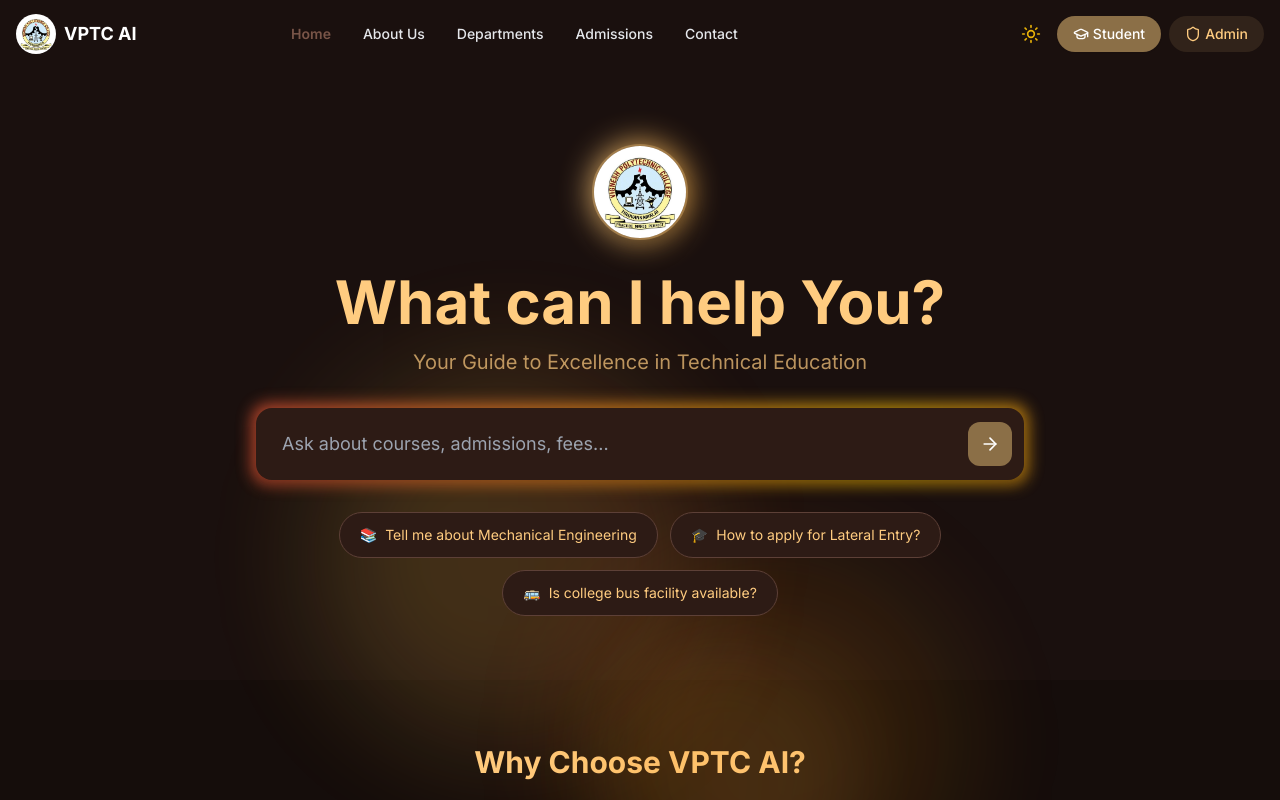
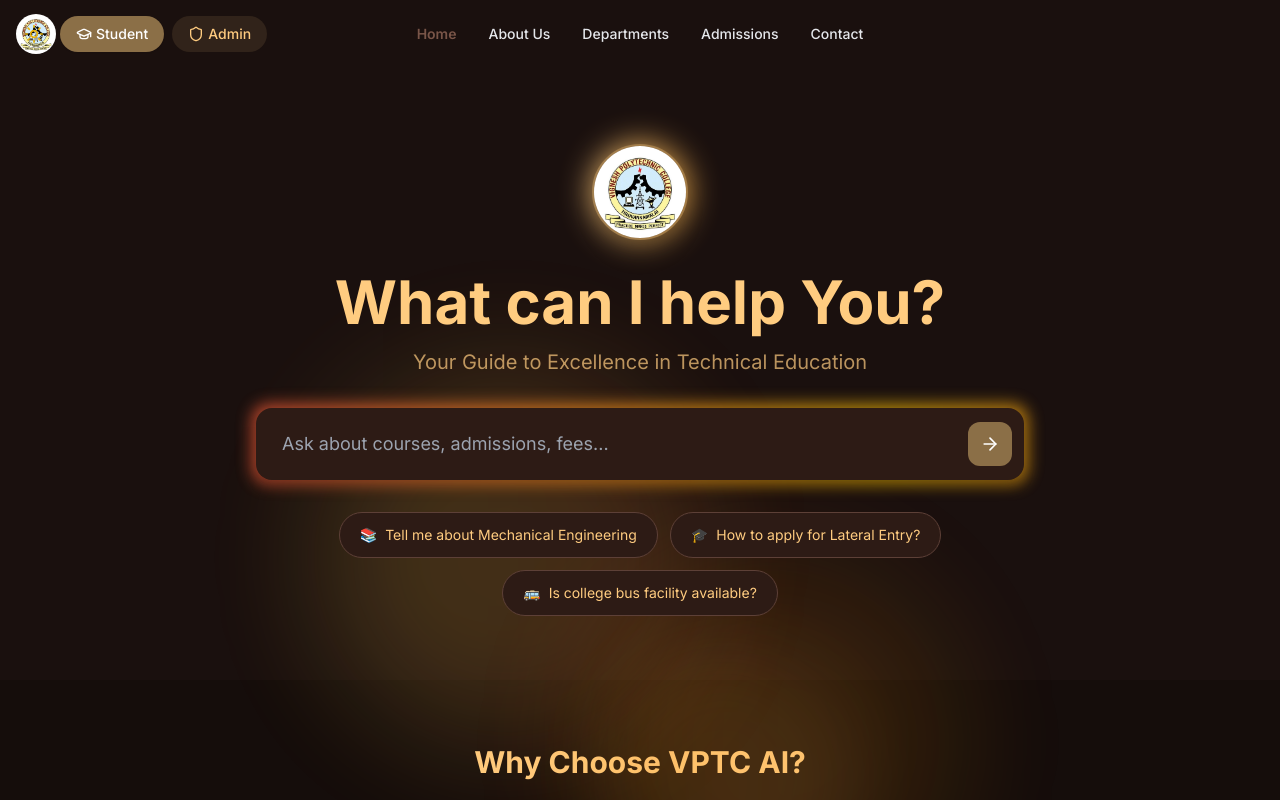
Before and after one commit to sri-vijay-git/vptc-ai-chatbot, a Next.js app in the folder frontend/: page / in a window 1280 px wide. Shown: the top 800 px of the page. Built offline with nearby package versions, Linux system fonts and the light colour scheme.

Commit message:
fix: center navbar links using absolute positioning

```diff
--- a/frontend/components/Navbar.tsx
+++ b/frontend/components/Navbar.tsx
@@ -112,8 +112,8 @@
                     </span>
                 </Link>
 
-                {/* Desktop Navigation - Centered */}
-                <div className="hidden md:flex items-center gap-8 mx-auto">
+                {/* Desktop Navigation - Truly Centered */}
+                <div className="hidden md:flex absolute left-1/2 -translate-x-1/2 items-center gap-8">
                     {navLinks.map((link) => (
                         <Link
                             key={link.name}
```
